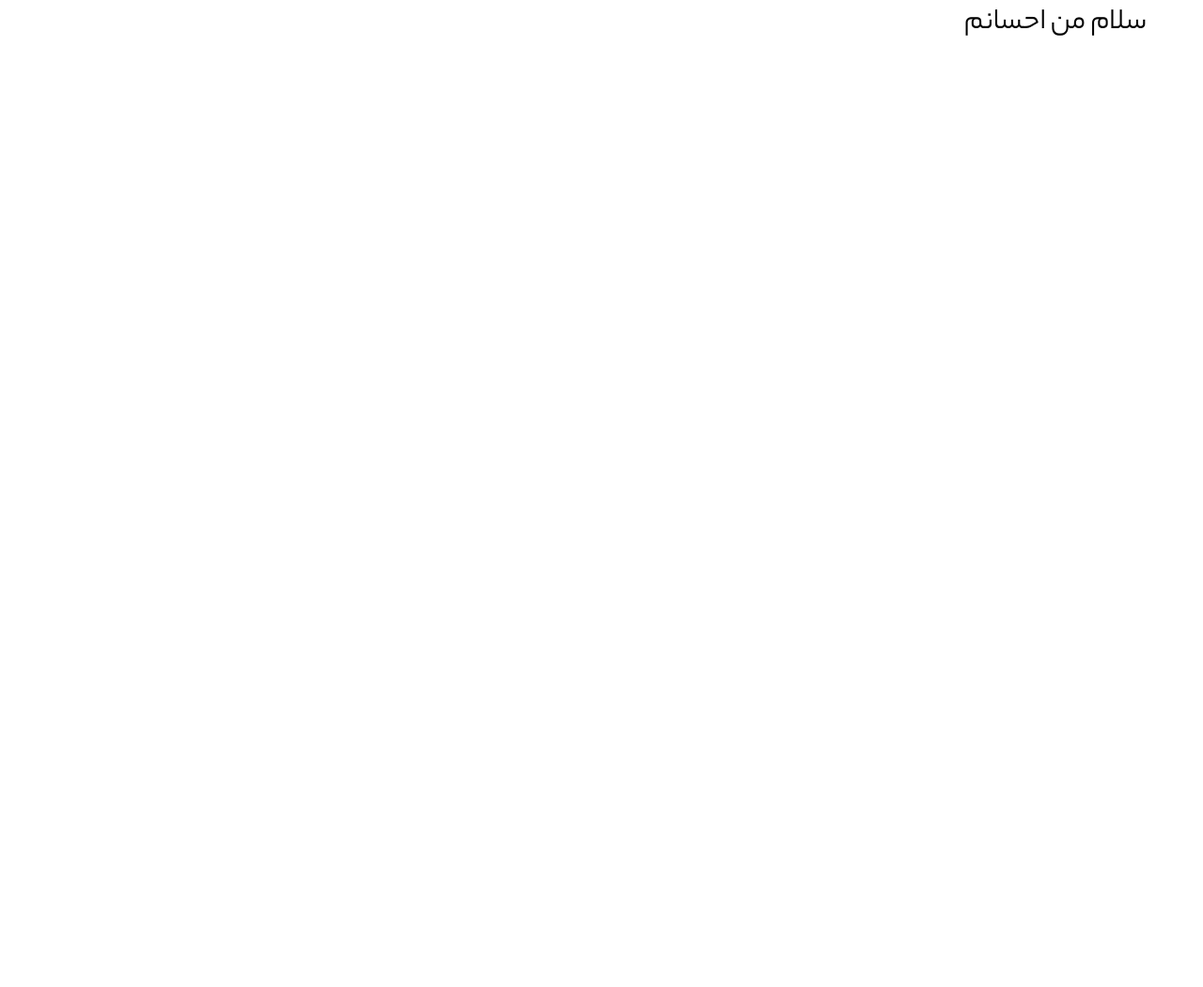
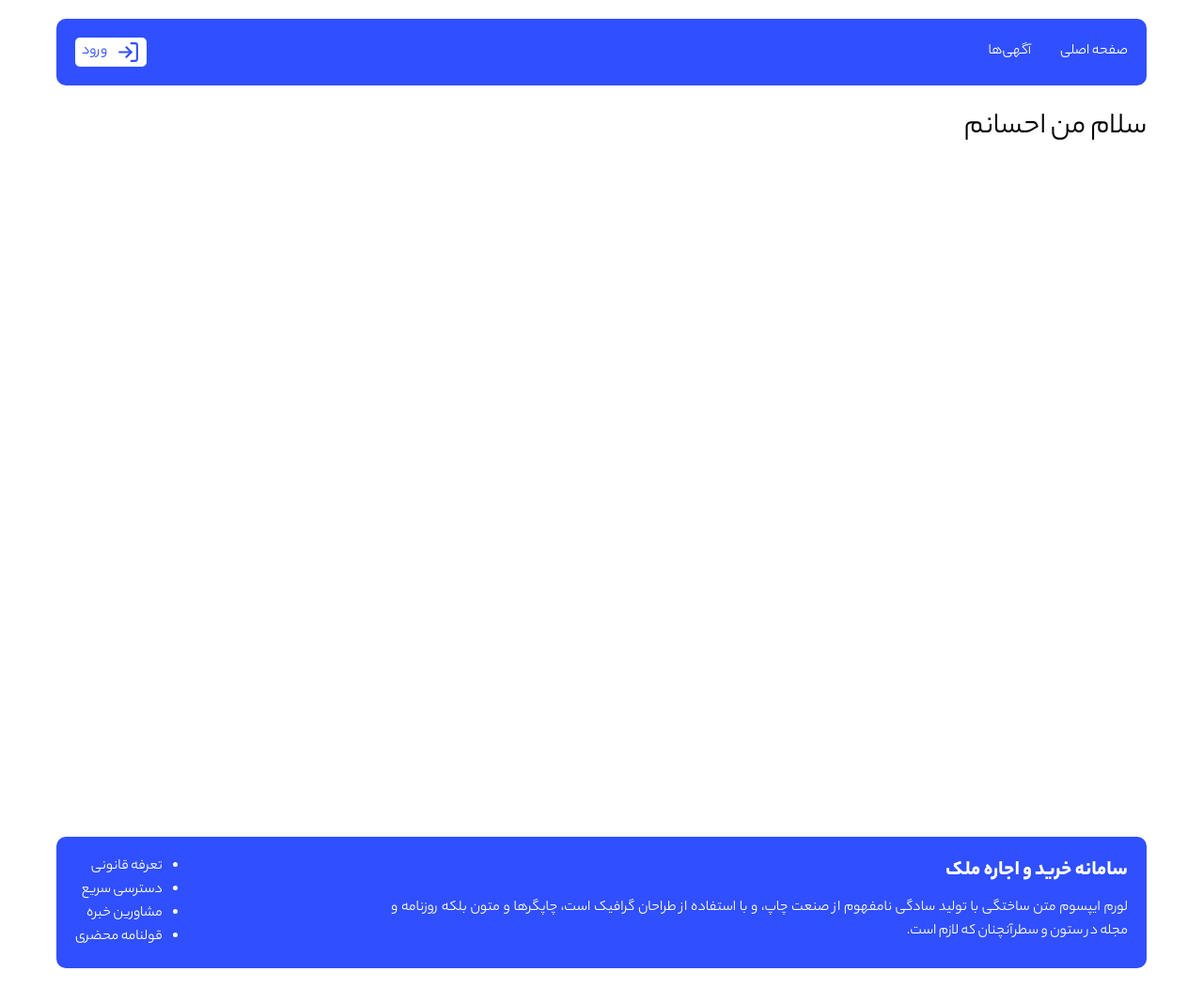
Before and after one commit to xe4at/real-state-project, a Next.js app: page / in a window 1280 px wide. Shown: the whole page at 94% size. Before the commit the page ends 800 px from the top, so only its background shows below. Built offline with nearby package versions, Linux system fonts and the light colour scheme.

Commit message:
development footer and layhout

```diff
--- a/src/app/layout.js
+++ b/src/app/layout.js
@@ -1,5 +1,6 @@
 import { yekan } from "@/utils/fonts";
 import "./globals.css";
+import Layout from "@/layout/Layout";
 
 export const metadata = {
   title: "Create Next App",
@@ -9,7 +10,9 @@
 export default function RootLayout({ children }) {
   return (
     <html lang="fa" dir="rtl">
-      <body className={yekan.className}>{children}</body>
+      <body className={yekan.className}>
+        <Layout>{children}</Layout>
+      </body>
     </html>
   );
 }
--- /dev/null
+++ b/src/components/layout/Footer.js
@@ -0,0 +1,26 @@
+import styles from "@/layout/Footer.module.css";
+
+function Footer() {
+  return (
+    <footer className={styles.footer}>
+      <div className={styles.desc}>
+        <h3>سامانه خرید و اجاره ملک</h3>
+        <p>
+          لورم ایپسوم متن ساختگی با تولید سادگی نامفهوم از صنعت چاپ، و با
+          استفاده از طراحان گرافیک است، چاپگرها و متون بلکه روزنامه و مجله در
+          ستون و سطرآنچنان که لازم است.
+        </p>
+      </div>
+      <div>
+        <ul>
+          <li>تعرفه قانونی</li>
+          <li>دسترسی سریع</li>
+          <li>مشاورین خبره</li>
+          <li>قولنامه محضری</li>
+        </ul>
+      </div>
+    </footer>
+  );
+}
+
+export default Footer;
--- /dev/null
+++ b/src/components/layout/Footer.module.css
@@ -0,0 +1,21 @@
+.footer {
+  display: flex;
+  justify-content: space-between;
+  padding: 20px;
+  margin: 80px 0 20px;
+  border-radius: 10px;
+  background-color: #304ffe;
+  color: #fff;
+}
+
+.desc {
+  width: 70%;
+  text-align: justify;
+  margin-left: 30px;
+}
+
+.desc h3 {
+  font-weight: 600;
+  font-size: 1.4rem;
+  margin-bottom: 10px;
+}
--- a/src/components/layout/Header.js
+++ b/src/components/layout/Header.js
@@ -1,4 +1,4 @@
-import { FiLogin } from "react-icons/fi";
+import { FiLogIn } from "react-icons/fi"; // ← اصلاح شد
 import styles from "@/layout/Header.module.css";
 import Link from "next/link";
 
@@ -11,13 +11,13 @@
             <Link href="/">صفحه اصلی</Link>
           </li>
           <li>
-            <Link href="/buy-residential">آگهی ها</Link>
+            <Link href="/buy-residential">آگهی‌ها</Link>
           </li>
         </ul>
       </div>
       <div className={styles.login}>
-        <Link href="./signin">
-          <FiLogin />
+        <Link href="/signin">
+          <FiLogIn style={{ marginLeft: "5px" }} />
           <span>ورود</span>
         </Link>
       </div>
--- /dev/null
+++ b/src/components/layout/Layout.js
@@ -0,0 +1,16 @@
+import Footer from "@/layout/Footer";
+import Header from "@/layout/Header";
+
+function Layout({ children }) {
+  const style = { minHeight: "700px" };
+
+  return (
+    <>
+      <Header />
+      <div style={style}>{children}</div>
+      <Footer />
+    </>
+  );
+}
+
+export default Layout;
```
